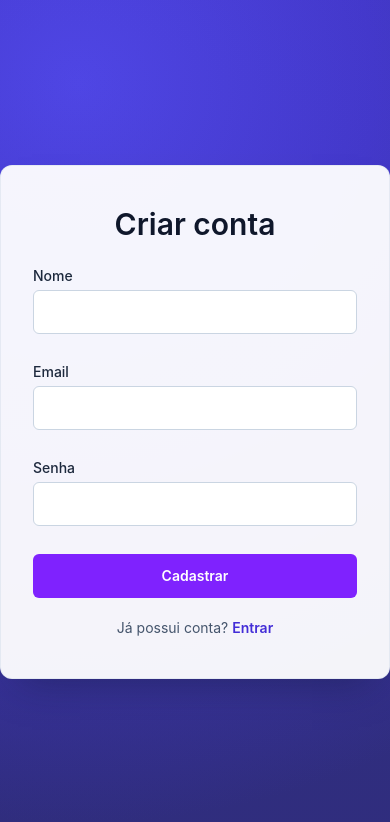
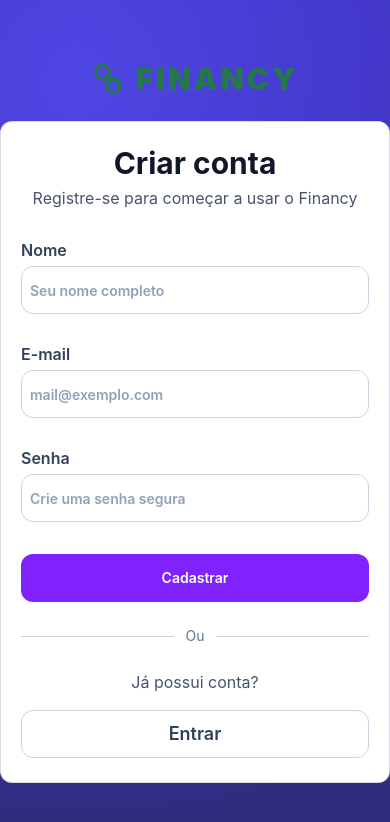
Before and after one commit to ileonardo-c/pos_rocketseat-tech360-financy, a React (Vite) app in the folder frontend/: page /signup in a window 390 px wide. Shown: the top 822 px of the page. Built offline with nearby package versions, Linux system fonts and the light colour scheme; no server answers.

Commit message:
feat(frontend): implementa cadastro mobile-first com transicao

```diff
--- a/frontend/src/pages/signup-page.tsx
+++ b/frontend/src/pages/signup-page.tsx
@@ -13,6 +13,10 @@
   const [email, setEmail] = useState("");
   const [password, setPassword] = useState("");
   const [touched, setTouched] = useState({ name: false, email: false, password: false });
+  const [shakeName, setShakeName] = useState(false);
+  const [shakeEmail, setShakeEmail] = useState(false);
+  const [shakePassword, setShakePassword] = useState(false);
+  const [shakeNonce, setShakeNonce] = useState({ name: 0, email: 0, password: 0 });
 
   const getNameError = (value: string) =>
     value.trim().length >= 2 ? "" : "Informe seu nome com pelo menos 2 caracteres.";
@@ -51,16 +55,67 @@
     return getPasswordError(password);
   }, [password, touched.password]);
 
+  useEffect(() => {
+    if (!nameError) {
+      setShakeName(false);
+      return;
+    }
+    setShakeName(true);
+    const timeout = window.setTimeout(() => setShakeName(false), 320);
+    return () => window.clearTimeout(timeout);
+  }, [nameError, shakeNonce.name]);
+
+  useEffect(() => {
+    if (!emailError) {
+      setShakeEmail(false);
+      return;
+    }
+    setShakeEmail(true);
+    const timeout = window.setTimeout(() => setShakeEmail(false), 320);
+    return () => window.clearTimeout(timeout);
+  }, [emailError, shakeNonce.email]);
+
+  useEffect(() => {
+    if (!passwordError) {
+      setShakePassword(false);
+      return;
+    }
+    setShakePassword(true);
+    const timeout = window.setTimeout(() => setShakePassword(false), 320);
+    return () => window.clearTimeout(timeout);
+  }, [passwordError, shakeNonce.password]);
+
   if (user) {
     return <Navigate to="/" replace />;
   }
 
   return (
-    <main className="auth-layout min-h-screen grid place-items-center bg-gradient-to-b from-indigo-950 via-indigo-900 to-slate-950 px-4 py-8">
-      <Card className="w-full max-w-md border-slate-200/80 bg-white/95 px-8 py-10 shadow-panel">
-        <h1 className="mb-6 text-center text-3xl font-semibold text-slate-900">Criar conta</h1>
+    <main className="auth-layout min-h-screen bg-[#f3f4f6] px-4 py-8 text-slate-700 sm:py-12">
+      <div className="mx-auto w-full max-w-[448px]">
+        <header className="mb-6 flex items-center justify-center gap-3 text-[#24784A] sm:mb-8">
+          <svg
+            aria-hidden="true"
+            className="h-8 w-8"
+            fill="none"
+            viewBox="0 0 24 24"
+            xmlns="http://www.w3.org/2000/svg"
+          >
+            <circle cx="8" cy="7" r="5" stroke="currentColor" strokeWidth="2.5" />
+            <circle cx="16" cy="17" r="5" stroke="currentColor" strokeWidth="2.5" />
+            <path d="M11 10L13 14" stroke="currentColor" strokeLinecap="round" strokeWidth="2.5" />
+          </svg>
+          <span className="text-3xl font-black uppercase tracking-[0.1em] sm:text-4xl">Financy</span>
+        </header>
+
+        <Card className="border border-slate-300/85 bg-white px-5 py-6 shadow-none transition-all duration-300 ease-out sm:px-8 sm:py-9">
+          <h1 className="text-center text-3xl font-bold leading-[1.15] text-slate-900 sm:text-[40px]">
+            Criar conta
+          </h1>
+          <p className="mt-2 text-center text-base leading-[1.35] text-slate-600 sm:mt-3 sm:text-[34px] sm:leading-[1.15]">
+            Registre-se para começar a usar o Financy
+          </p>
         <form
-          className="flex flex-col gap-4"
+          className="mt-7 flex flex-col gap-4 sm:mt-9 sm:gap-5"
           onSubmit={async (event) => {
             event.preventDefault();
             setTouched({ name: true, email: true, password: true });
@@ -69,16 +124,40 @@
             const submitEmailError = getEmailError(email);
             const submitPasswordError = getPasswordError(password);
             if (submitNameError || submitEmailError || submitPasswordError) {
+              setShakeNonce((prev) => ({
+                name: submitNameError ? prev.name + 1 : prev.name,
+                email: submitEmailError ? prev.email + 1 : prev.email,
+                password: submitPasswordError ? prev.password + 1 : prev.password,
+              }));
               return;
             }
 
             await signup({ name: name.trim(), email: email.trim(), password });
           }}
         >
-          <label className="space-y-1.5 text-sm font-medium text-slate-800" htmlFor="signup-name">
+          <label className="space-y-2 text-base font-semibold text-slate-700 sm:text-xl" htmlFor="signup-name">
             Nome
+            <div className={`t-input-wrap relative ${nameError ? "is-error" : ""}`}>
+              <svg
+                aria-hidden="true"
+                className="pointer-events-none absolute left-4 top-1/2 h-5 w-5 -translate-y-1/2 text-slate-400"
+                fill="none"
+                viewBox="0 0 24 24"
+                xmlns="http://www.w3.org/2000/svg"
+              >
+                <path
+                  d="M12 13a4.5 4.5 0 1 0-4.5-4.5A4.5 4.5 0 0 0 12 13zm0 0c-3.3 0-6 2.01-6 4.5V19h12v-1.5c0-2.49-2.7-4.5-6-4.5z"
+                  stroke="currentColor"
+                  strokeLinecap="round"
+                  strokeLinejoin="round"
+                  strokeWidth="1.5"
+                />
+              </svg>
               <Input
                 id="signup-name"
+                autoComplete="name"
+                className={`t-input h-12 rounded-xl border-slate-300 bg-white pl-12 text-base text-slate-500 placeholder:text-slate-400 focus:border-[#24784A] focus:ring-[#24784A]/15 sm:h-14 sm:text-2xl ${shakeName ? "is-shaking" : ""}`}
+                placeholder="Seu nome completo"
                 required
                 type="text"
                 value={name}
@@ -88,13 +167,39 @@
                   setName(event.target.value);
                 }}
               />
-            {nameError ? <span className="mt-1 text-xs text-red-600">{nameError}</span> : null}
+            </div>
+            {nameError ? (
+              <span className="t-error-msg mt-1 block text-sm text-red-600 sm:text-base">{nameError}</span>
+            ) : null}
           </label>
-          <label className="space-y-1.5 text-sm font-medium text-slate-800" htmlFor="signup-email">
-            Email
+          <label className="space-y-2 text-base font-semibold text-slate-700 sm:text-xl" htmlFor="signup-email">
+            E-mail
+            <div className={`t-input-wrap relative ${emailError ? "is-error" : ""}`}>
+              <svg
+                aria-hidden="true"
+                className="pointer-events-none absolute left-4 top-1/2 h-5 w-5 -translate-y-1/2 text-slate-400"
+                fill="none"
+                viewBox="0 0 24 24"
+                xmlns="http://www.w3.org/2000/svg"
+              >
+                <path
+                  d="M4 7.5C4 6.67 4.67 6 5.5 6h13c.83 0 1.5.67 1.5 1.5v9c0 .83-.67 1.5-1.5 1.5h-13A1.5 1.5 0 0 1 4 16.5v-9z"
+                  stroke="currentColor"
+                  strokeWidth="1.5"
+                />
+                <path
+                  d="m5 8 7 5 7-5"
+                  stroke="currentColor"
+                  strokeLinecap="round"
+                  strokeLinejoin="round"
+                  strokeWidth="1.5"
+                />
+              </svg>
               <Input
                 id="signup-email"
                 autoComplete="email"
+                className={`t-input h-12 rounded-xl border-slate-300 bg-white pl-12 text-base text-slate-500 placeholder:text-slate-400 focus:border-[#24784A] focus:ring-[#24784A]/15 sm:h-14 sm:text-2xl ${shakeEmail ? "is-shaking" : ""}`}
+                placeholder="mail@exemplo.com"
                 required
                 type="email"
                 value={email}
@@ -104,16 +209,46 @@
                   setEmail(event.target.value);
                 }}
               />
-            {emailError ? <span className="mt-1 text-xs text-red-600">{emailError}</span> : null}
+            </div>
+            {emailError ? (
+              <span className="t-error-msg mt-1 block text-sm text-red-600 sm:text-base">{emailError}</span>
+            ) : null}
           </label>
           <label
-            className="space-y-1.5 text-sm font-medium text-slate-800"
+            className="space-y-2 text-base font-semibold text-slate-700 sm:text-xl"
             htmlFor="signup-password"
           >
             Senha
+            <div className={`t-input-wrap relative ${passwordError ? "is-error" : ""}`}>
+              <svg
+                aria-hidden="true"
+                className="pointer-events-none absolute left-4 top-1/2 h-5 w-5 -translate-y-1/2 text-slate-400"
+                fill="none"
+                viewBox="0 0 24 24"
+                xmlns="http://www.w3.org/2000/svg"
+              >
+                <path
+                  d="M8 10V8a4 4 0 1 1 8 0v2"
+                  stroke="currentColor"
+                  strokeLinecap="round"
+                  strokeLinejoin="round"
+                  strokeWidth="1.5"
+                />
+                <rect
+                  height="10"
+                  rx="2"
+                  stroke="currentColor"
+                  strokeWidth="1.5"
+                  width="14"
+                  x="5"
+                  y="10"
+                />
+              </svg>
               <Input
                 id="signup-password"
                 autoComplete="new-password"
+                className={`t-input h-12 rounded-xl border-slate-300 bg-white px-12 text-base text-slate-500 placeholder:text-slate-400 focus:border-[#24784A] focus:ring-[#24784A]/15 sm:h-14 sm:text-2xl ${shakePassword ? "is-shaking" : ""}`}
+                placeholder="Crie uma senha segura"
                 required
                 type="password"
                 value={password}
@@ -123,14 +258,16 @@
                   setPassword(event.target.value);
                 }}
               />
+            </div>
             {passwordError ? (
-              <span className="mt-1 text-xs text-red-600">{passwordError}</span>
+              <span className="t-error-msg mt-1 block text-sm text-red-600 sm:text-base">{passwordError}</span>
             ) : null}
           </label>
 
           <ErrorBanner message={authError} />
 
           <Button
+            className="mt-1 h-12 rounded-xl bg-[#24784A] text-lg font-bold transition-colors duration-200 hover:bg-[#1f6941] sm:h-14 sm:text-2xl"
             disabled={
               loading || Boolean(nameError) || Boolean(emailError) || Boolean(passwordError)
             }
@@ -139,13 +276,25 @@
             {loading ? "Cadastrando..." : "Cadastrar"}
           </Button>
         </form>
-        <p className="mt-5 text-center text-sm text-slate-600">
-          Já possui conta?{" "}
-          <Link className="font-semibold text-indigo-700 hover:text-indigo-900" to="/">
+
+          <div className="mt-6 sm:mt-8">
+            <div className="flex items-center gap-3 text-sm text-slate-500 sm:text-lg">
+              <span className="h-px flex-1 bg-slate-300" />
+              <span>Ou</span>
+              <span className="h-px flex-1 bg-slate-300" />
+            </div>
+            <p className="mt-6 text-center text-base text-slate-600 sm:mt-7 sm:text-[31px]">
+              Já possui conta?
+            </p>
+            <Link
+              className="mt-4 inline-flex h-12 w-full items-center justify-center gap-2 rounded-xl border border-slate-300 text-lg font-semibold text-slate-700 transition duration-200 hover:bg-slate-50 sm:h-14 sm:text-3xl"
+              to="/"
+            >
               Entrar
             </Link>
-        </p>
+          </div>
         </Card>
+      </div>
     </main>
   );
 };
```
Lines whose indentation alone changed are shown as unchanged.
